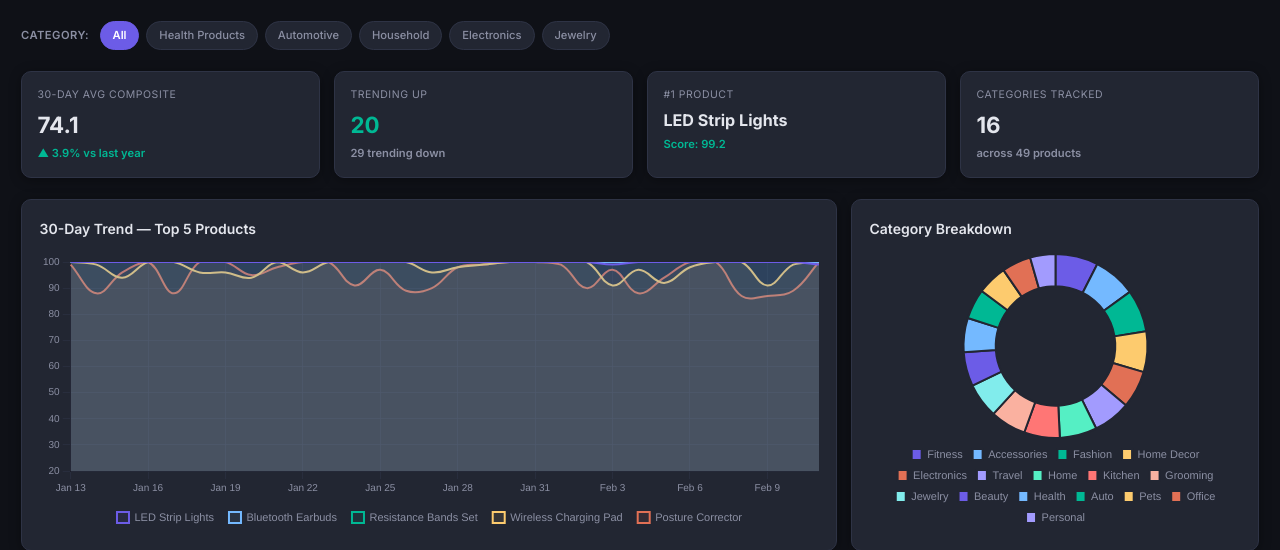
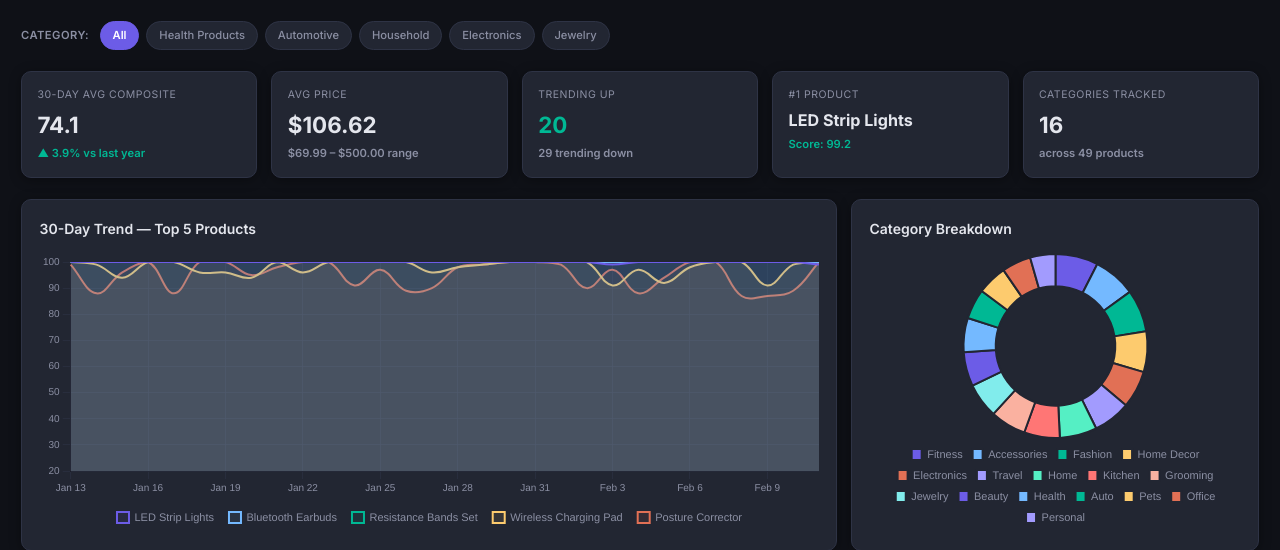
Before and after one commit to Windfell42/dropshiptrends, a PHP site: page / in a window 1280 px wide. Shown: the part 85-635 px from the top of the page. Run offline with PHP 8.4, Linux system fonts and the light colour scheme.

Commit message:
Add average price stat card using only price-filtered products
The avg price is computed from the $products array which already
excludes items outside the $69.99–$500.00 threshold.

https://claude.ai/code/session_01EBWCK83FWoNQuSvKpUxbcb

```diff
--- a/templates/dashboard.php
+++ b/templates/dashboard.php
@@ -47,6 +47,7 @@
     <!-- ═══ Stat Cards ═══ -->
     <?php
         $avgScore   = round(array_sum(array_column($products, 'composite_score')) / count($products), 1);
+        $avgPrice   = round(array_sum(array_column($products, 'avg_price')) / count($products), 2);
         $upCount    = count(array_filter($products, fn($p) => $p['trend_direction'] === 'up'));
         $downCount  = count($products) - $upCount;
         $avgYoy     = round(array_sum(array_column($products, 'yoy_change_pct')) / count($products), 1);
@@ -59,6 +60,11 @@
             <div class="change <?= $avgYoy >= 0 ? 'up' : 'down' ?>">
                 <?= $avgYoy >= 0 ? '&#9650;' : '&#9660;' ?> <?= abs($avgYoy) ?>% vs last year
             </div>
+        </div>
+        <div class="stat-card animate-in">
+            <div class="label">Avg Price</div>
+            <div class="value">$<?= number_format($avgPrice, 2) ?></div>
+            <div class="change" style="color:var(--muted)">$69.99 – $500.00 range</div>
         </div>
         <div class="stat-card animate-in">
             <div class="label">Trending Up</div>
```
